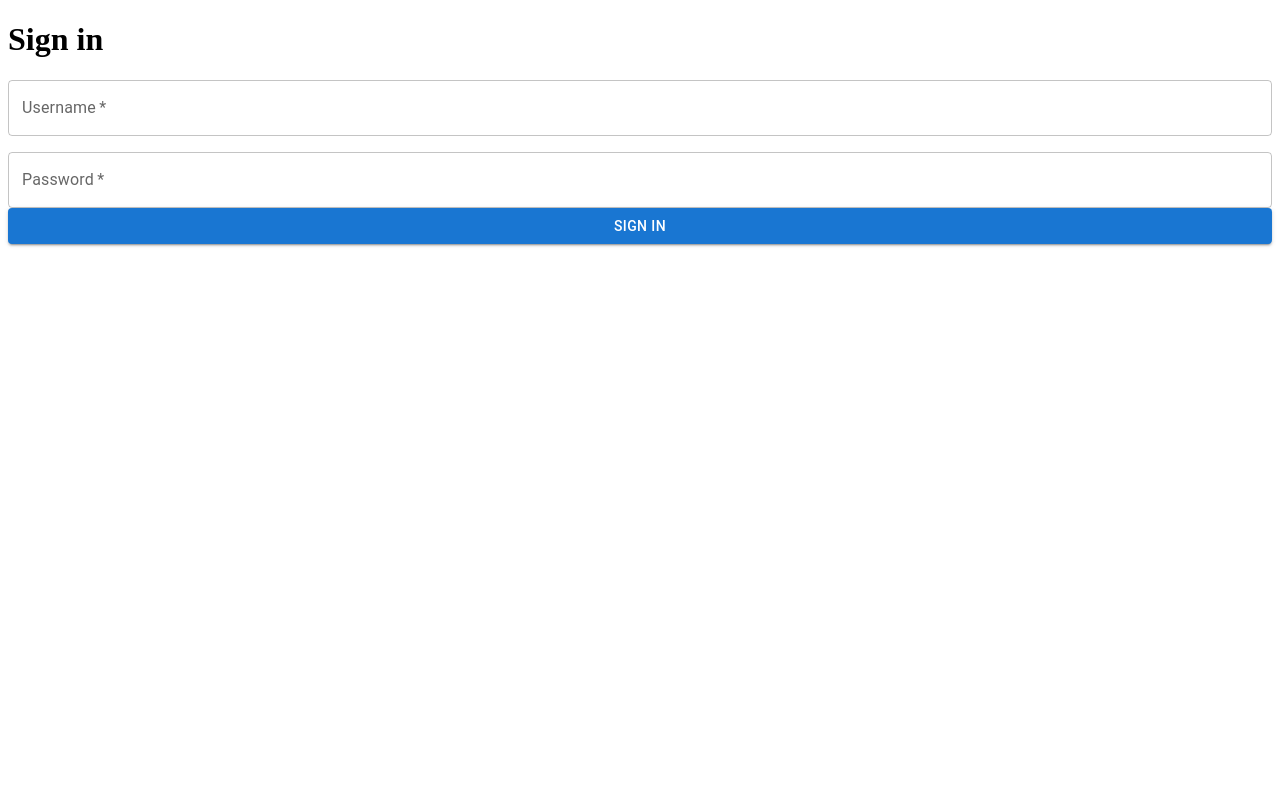
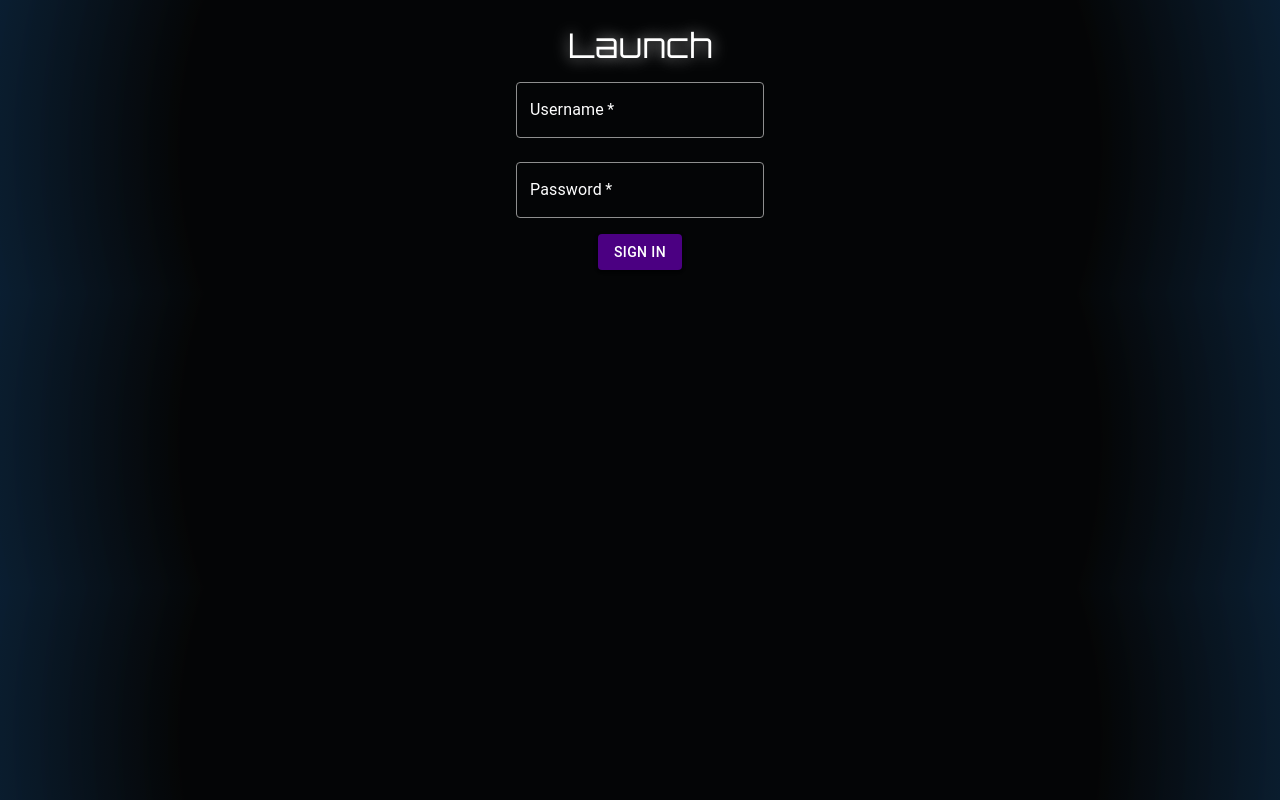
Before and after one commit to christianmdz/proyecto-helios, a React (Vite) app in the folder Frontend/: page /login in a window 1280 px wide. Built offline with nearby package versions, Linux system fonts and the light colour scheme.

Commit message:
Estilo login

```diff
--- a/Frontend/src/components/LoginForm.jsx
+++ b/Frontend/src/components/LoginForm.jsx
@@ -2,8 +2,10 @@ import React, {useState} from 'react';
 import { useNavigate } from "react-router-dom";
 import Grid from "@mui/material/Grid";
 import Button from "@mui/material/Button";
+import { Box } from '@mui/material';
 import TextField from "@mui/material/TextField";
 import {login} from '../api/auth/auth';
+import '../styles/login.css'
 
 export default function LoginForm() {
   const [username, setUsername] = useState("");
@@ -25,12 +27,29 @@ export default function LoginForm() {
 
   return (
     <form onSubmit={handleSubmit}>
-      <Grid container spacing={2}>
+      <Box
+        sx={{
+          display: 'flex',
+          flexDirection: 'column',
+          justifyContent: 'center',
+          alignItems: 'center',
+          gap: '2vh'
+        }}
+      >
+        <Grid
+          container spacing={3}
+          sx={{
+            display: 'flex',
+            flexDirection: 'column',
+            justifyContent: 'center',
+            alignItems: 'center'
+          }}
+        >
           <Grid item xs={12}>
             <TextField
+            className='custom-text-field'
               variant="outlined"
               required
-            fullWidth
               id="username"
               label="Username"
               name="username"
@@ -41,9 +60,9 @@ export default function LoginForm() {
           </Grid>
           <Grid item xs={12}>
             <TextField
+              className='custom-text-field'
               variant="outlined"
               required
-            fullWidth
               id="password"
               label="Password"
               name="password"
@@ -55,9 +74,22 @@ export default function LoginForm() {
           </Grid>
         </Grid>
         {error && <p>{error}</p>}
-      <Button type="submit" fullWidth variant="contained" color="primary">
+        <Button
+          type="submit"
+          variant="contained"
+          sx={{
+            backgroundColor: 'indigo',
+            color: 'white',
+            transition: 'background-color 0.3s ease',
+            '&:hover': {
+              backgroundColor: 'darkviolet',
+              boxShadow: '0px 4px 8px rgba(138, 43, 226, 0.5)',
+            },
+          }}
+          >
           Sign In
         </Button>
+      </Box>
     </form>
   );
 }
--- a/Frontend/src/main.css
+++ b/Frontend/src/main.css
@@ -4,3 +4,8 @@
     font-family: 'Dune';
     src: url('/fonts/Dune_Rise.ttf') format('truetype');
 }
+
+body {
+    background-color: #0f1214;
+    background-image: radial-gradient(circle at center, rgba(0, 0, 0, 0.7) 30%, rgba(0, 0, 0, 0.7) 70%, rgba(0, 59, 117, 0.3) 100%);
+}
--- a/Frontend/src/pages/Login.jsx
+++ b/Frontend/src/pages/Login.jsx
@@ -1,11 +1,21 @@
 import React from 'react';
 import LoginForm from '../components/LoginForm';
+import { Box, Typography } from '@mui/material';
+
 
 export default function LoginPage() {
   return (
-    <div>
-      <h1>Sign in</h1>
+    <Box
+      sx={{
+        display:'flex',
+        flexDirection:'column',
+        justifyContent:'center',
+        alignItems:'center',
+        margin: '3vh'
+      }}
+    >
+      <Typography variant="h4" sx={{ fontFamily: 'Orbitron', marginBottom: '1rem', color:'white', textShadow: '0 0 15px rgba(255,255,255,0.7)' }}> Launch</Typography>
       <LoginForm />
-    </div>
+    </Box>
   );
 }
--- /dev/null
+++ b/Frontend/src/styles/login.css
@@ -0,0 +1,29 @@
+/* logForm.css */
+.custom-text-field .MuiOutlinedInput-root {
+    color: white; /* Color del texto */
+    & fieldset {
+        border-color: rgb(143, 143, 143); /* Color de la línea cuando no está enfocado */
+    }
+    &:hover fieldset {
+        border-color: white; /* Color de la línea al pasar el ratón */
+    }
+    &.Mui-focused fieldset {
+        border-color: #50a4c2; /* Color de la línea cuando está enfocado */
+    }
+}
+
+.custom-text-field .MuiOutlinedInput-root .MuiOutlinedInput-input {
+  color: white; /* Cambiar el color del texto */
+}
+
+.custom-text-field .MuiInputLabel-root {
+  color: white; /* Cambiar el color del label */
+}
+
+.custom-text-field .MuiInputLabel-root.Mui-focused {
+  color: white; /* Cambiar el color del label cuando está enfocado */
+}
+
+.custom-text-field .MuiOutlinedInput-root.Mui-focused .MuiOutlinedInput-input {
+  caret-color: white; /* Cambiar el color del cursor */
+}
```
Lines whose indentation alone changed are shown as unchanged.
